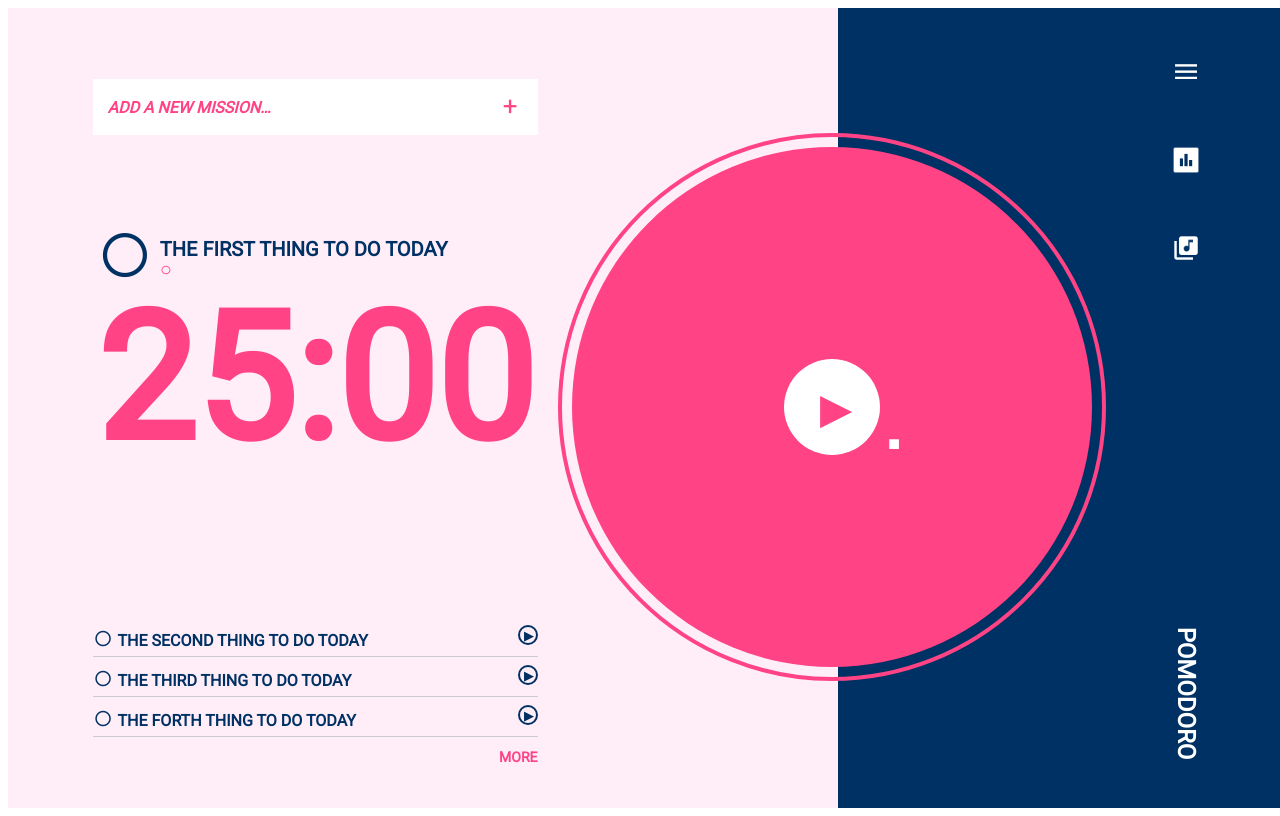
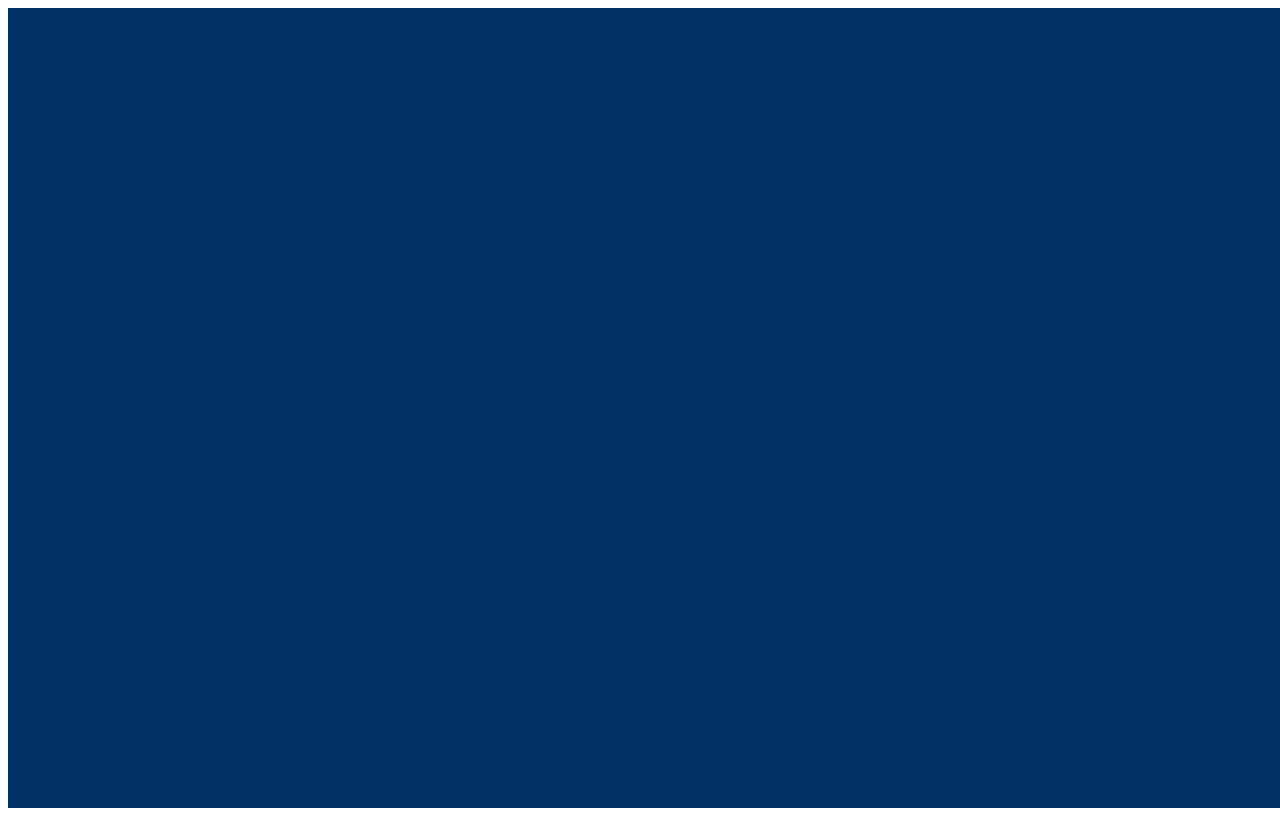
Before and after one commit to Chienli/Tomato_Clock, a Vue app: page / in a window 1280 px wide. Built offline with nearby package versions, Linux system fonts and the light colour scheme.

Commit message:
add a component named NavButton.vue

```diff
--- a/src/App.vue
+++ b/src/App.vue
@@ -1,7 +1,7 @@
 <template>
   <div id="app">
-    <Main />
-    <!-- <TodoList /> -->
+    <!-- <Main /> -->
+    <TodoList />
   </div>
 </template>
 
--- /dev/null
+++ b/src/components/todoListComponents/NavButton.vue
@@ -0,0 +1,16 @@
+<template>
+  <div class="navButton">
+  </div>
+</template>
+<script>
+export default {
+  name: "navButton",
+  data: function() {
+    return {
+
+    };
+  }
+};
+</script>
+<style lang="scss" scoped>
+</style>
--- a/src/views/TodoList.vue
+++ b/src/views/TodoList.vue
@@ -1,9 +1,16 @@
 <template>
-  <div class="todoListView"></div>
+  <div class="todoListView">
+    <NavButton />
+  </div>
 </template>
 <script>
+import NavButton from "../components/todoListComponents/NavButton.vue";
+
 export default {
-  name: "todoList"
+  name: "todoList",
+  components: {
+    NavButton
+  }
 };
 </script>
 <style lang="scss" scope d>
```
